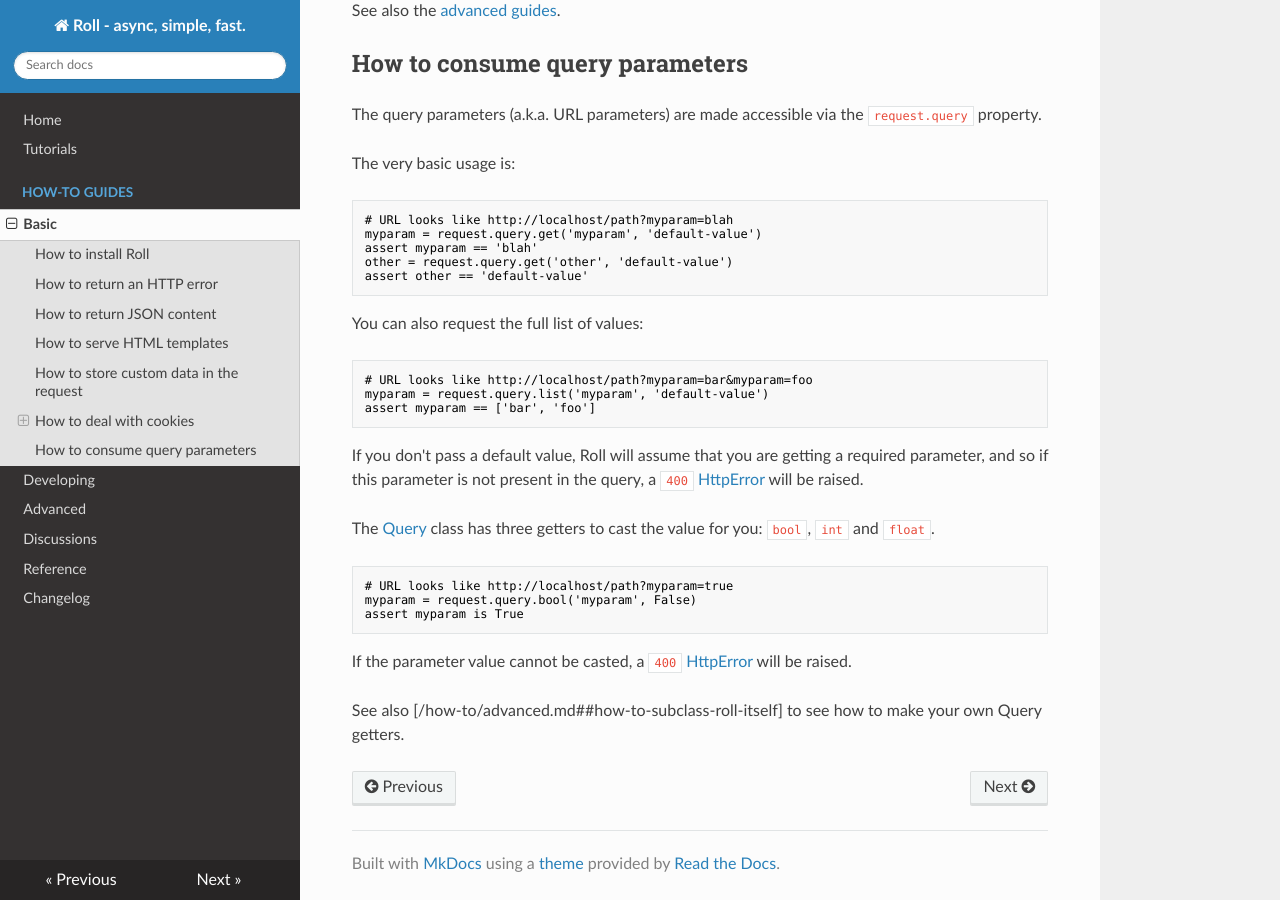
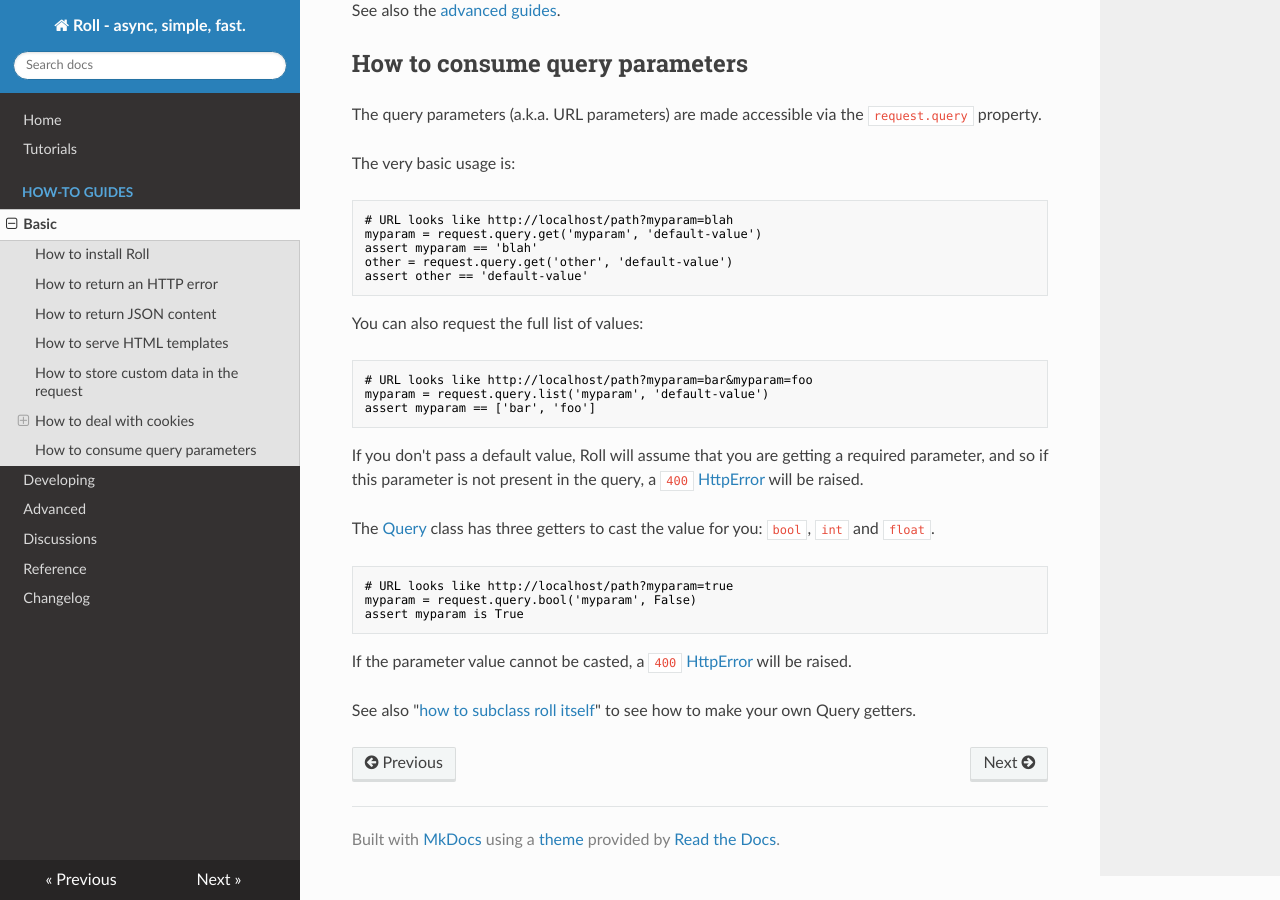
Before and after one commit to pyrates/roll, an MkDocs documentation site: the page built from docs/how-to/basic.md, in a window 1280 px wide and 900 px high, scrolled down 2682 px. Built offline with MkDocs 1.6.1, drawn with Linux system fonts in a browser that asks for light colours; nearby versions of some CDN libraries; old or Windows-style settings are respelled for this version of MkDocs.

Commit message:
Fix link in documentation

```diff
--- a/docs/how-to/basic.md
+++ b/docs/how-to/basic.md
@@ -186,5 +186,5 @@ assert myparam is True
 If the parameter value cannot be casted, a `400` [HttpError](/reference.md#httperror)
 will be raised.
 
-See also [/how-to/advanced.md##how-to-subclass-roll-itself] to see how to make
-your own Query getters.
+See also "[how to subclass roll itself](/how-to/advanced.md#how-to-subclass-roll-itself)"
+to see how to make your own Query getters.
```
